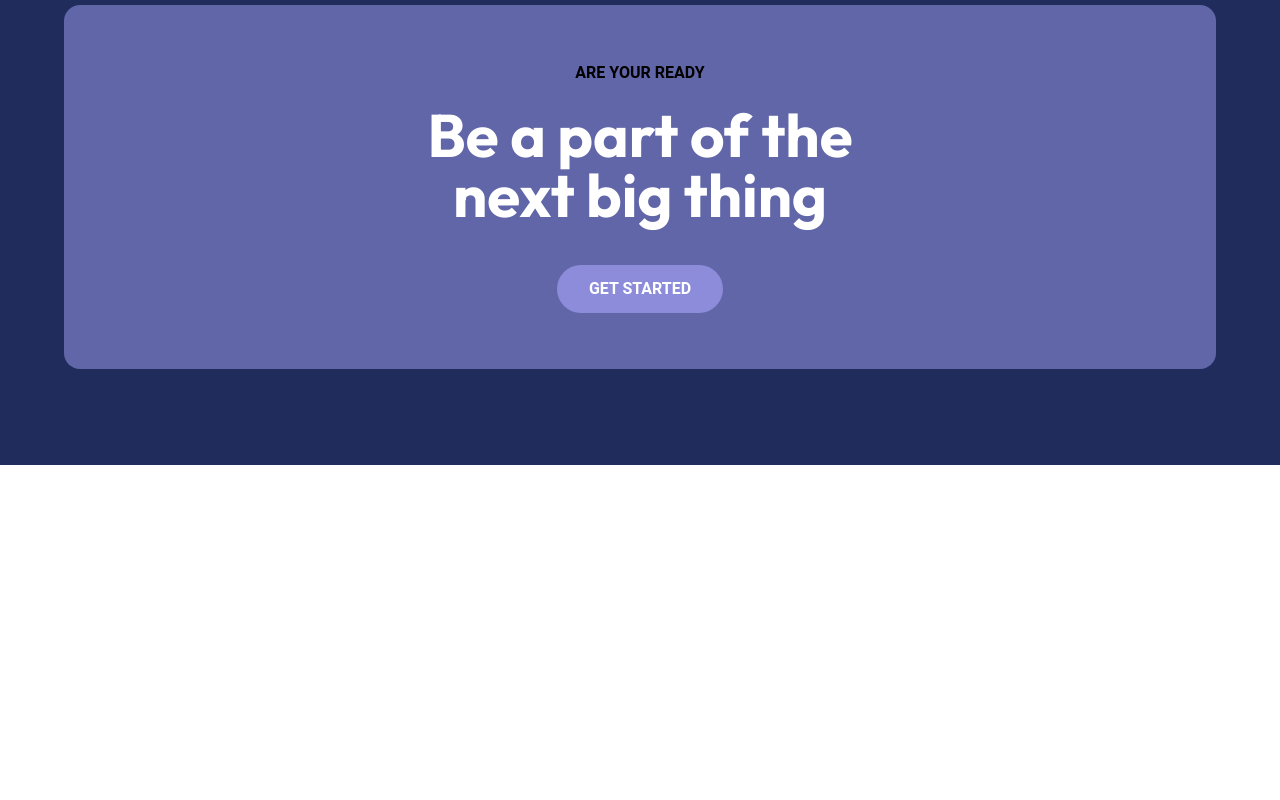
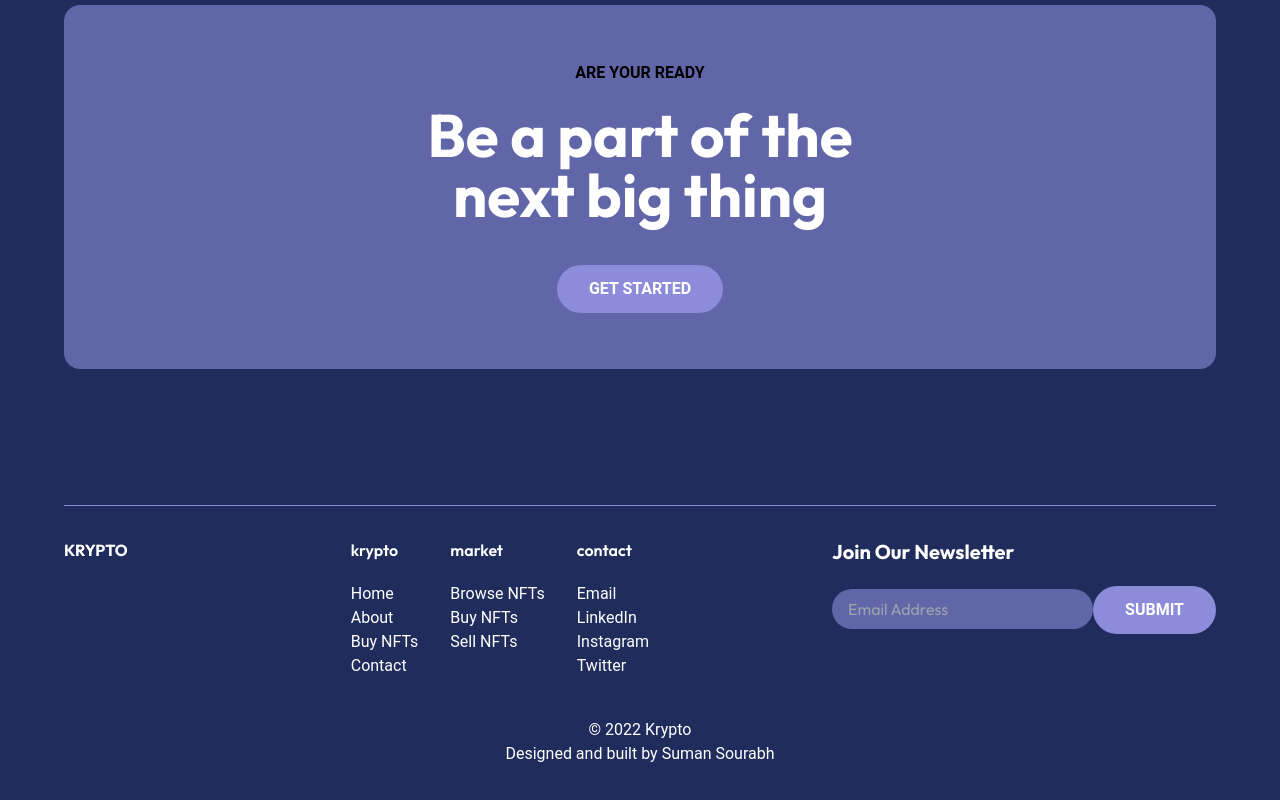
Before and after one commit to Sumansourabh14/modern-ui-ux-website, a React (Create React App) app: page / in a window 1280 px wide. Shown: the part 3402-4202 px from the top of the page. Before the commit the page ends 3867 px from the top, so only its background shows below. Built offline with nearby package versions, Linux system fonts and the light colour scheme; the HTML template or start-up script is replaced by a standard one.

Commit message:
add footer

```diff
--- a/public/index.html
+++ b/public/index.html
@@ -2,42 +2,15 @@
 <html lang="en">
   <head>
     <meta charset="utf-8" />
-    <link rel="icon" href="%PUBLIC_URL%/favicon.ico" />
     <meta name="viewport" content="width=device-width, initial-scale=1" />
     <meta name="theme-color" content="#000000" />
     <meta
       name="description"
       content="Web site created using create-react-app"
     />
-    <link rel="apple-touch-icon" href="%PUBLIC_URL%/logo192.png" />
-    <!--
-      manifest.json provides metadata used when your web app is installed on a
-      user's mobile device or desktop. See https://developers.google.com/web/fundamentals/web-app-manifest/
-    -->
-    <link rel="manifest" href="%PUBLIC_URL%/manifest.json" />
-    <!--
-      Notice the use of %PUBLIC_URL% in the tags above.
-      It will be replaced with the URL of the `public` folder during the build.
-      Only files inside the `public` folder can be referenced from the HTML.
-
-      Unlike "/favicon.ico" or "favicon.ico", "%PUBLIC_URL%/favicon.ico" will
-      work correctly both with client-side routing and a non-root public URL.
-      Learn how to configure a non-root public URL by running `npm run build`.
-    -->
     <title>React App</title>
   </head>
   <body>
-    <noscript>You need to enable JavaScript to run this app.</noscript>
     <div id="root"></div>
-    <!--
-      This HTML file is a template.
-      If you open it directly in the browser, you will see an empty page.
-
-      You can add webfonts, meta tags, or analytics to this file.
-      The build step will place the bundled scripts into the <body> tag.
-
-      To begin the development, run `npm start` or `yarn start`.
-      To create a production bundle, use `npm run build` or `yarn build`.
-    -->
   </body>
 </html>
--- a/src/App.js
+++ b/src/App.js
@@ -1,5 +1,5 @@
 import styles from "./style";
-import { Navbar, Hero, Clients, Analytics, GetApp, Access, Testimonials, CTA } from "./components";
+import { Navbar, Hero, Clients, Analytics, GetApp, Access, Testimonials, CTA, Footer } from "./components";
 
 function App() {
   return (
@@ -25,6 +25,7 @@
           <Access />
           <Testimonials />
           <CTA />
+          <Footer />
         </div>
       </div>
 
--- a/src/components/Clients.js
+++ b/src/components/Clients.js
@@ -8,7 +8,7 @@
             <ul className='bg-secondary bg-opacity-20 py-4 px-8 grid grid-cols-2 justify-between items-center sm:flex rounded-2xl'>
                 {clientsContent.map(client => {
                     return (
-                        <div className='opacity-90'>
+                        <div key={client.id} className='opacity-90'>
                             <img src={client.image} />
                         </div>
                     )
--- /dev/null
+++ b/src/components/Footer.js
@@ -0,0 +1,52 @@
+import React from 'react';
+import { footerContent } from '../constants';
+import Button from './Button';
+
+function Footer() {
+    return (
+        <footer className='text-white py-10'>
+            <div className='flex flex-row flex-wrap justify-between border-t border-secondary pt-8'>
+                <h3 className='mr-10 font-bold uppercase font-outfit'>Krypto</h3>
+
+                <div className='flex items-start justify-between'>
+                    {footerContent.map((item, index) => {
+                        return (
+                            <div className="mx-4">
+                                <h4 className='font-semibold font-outfit mb-5'>{item.title}</h4>
+                                <ul>
+                                    {item.list.map((innerItem, index) => {
+                                        return (
+                                            <li key={innerItem.name}>
+                                                <a href={innerItem.link}>{innerItem.name}</a>
+                                            </li>
+                                        )
+                                    })}
+                                </ul>
+                            </div>
+                        )
+                    })}
+                </div>
+
+                <div className='mx-auto md:mx-0 my-10 md:my-0'>
+                    <h3 className='font-bold font-outfit text-xl mb-5'>Join Our Newsletter</h3>
+                    <input
+                        placeholder='Email Address'
+                        className='py-2 px-4 font-outfit bg-secondary bg-opacity-60 text-gray-200 outline-none rounded-full'
+                    />
+                    <Button
+                        buttonText="submit"
+                        customClasses="py-2"
+                    />
+                </div>
+            </div>
+
+            <div className='text-center pt-10'>
+                <p>© 2022 Krypto</p>
+                <p>Designed and built by Suman Sourabh</p>
+            </div>
+
+        </footer>
+    )
+}
+
+export default Footer;
--- a/src/components/Testimonials.js
+++ b/src/components/Testimonials.js
@@ -11,7 +11,7 @@
                 {testimonials.content.map((testimonial, index) => (
                     <li
                         key={testimonial.id}
-                        className={`bg-secondary bg-opacity-40 p-6 rounded-xl mb-10 md:mb-0 ${index === testimonial.length - 1 ? "md:mr-0" : "md:mr-10" }`}
+                        className={`bg-secondary bg-opacity-30 p-6 rounded-xl mb-10 md:mb-0 ${index === testimonial.length - 1 ? "md:mr-0" : "md:mr-10"}`}
                     >
                         <img
                             src={testimonial.img}
--- a/src/components/index.js
+++ b/src/components/index.js
@@ -6,5 +6,6 @@
 import Access from './Access';
 import Testimonials from './Testimonials';
 import CTA from './CTA';
+import Footer from './Footer';
 
-export { Navbar, Hero, Clients, Analytics, GetApp, Access, Testimonials, CTA };
+export { Navbar, Hero, Clients, Analytics, GetApp, Access, Testimonials, CTA, Footer };
--- a/src/constants/index.js
+++ b/src/constants/index.js
@@ -119,3 +119,65 @@
     title: "Be a part of the next big thing",
     buttonText: "Get started",
 }
+
+export const footerContent = [
+    {
+        title: "krypto",
+        list: [
+            {
+                name: "Home",
+                link: "#",
+            },
+            {
+                name: "About",
+                link: "#",
+            },
+            {
+                name: "Buy NFTs",
+                link: "#",
+            },
+            {
+                name: "Contact",
+                link: "#",
+            },
+        ]
+    },
+    {
+        title: "market",
+        list: [
+            {
+                name: "Browse NFTs",
+                link: "#",
+            },
+            {
+                name: "Buy NFTs",
+                link: "#",
+            },
+            {
+                name: "Sell NFTs",
+                link: "#",
+            },
+        ]
+    },
+    {
+        title: "contact",
+        list: [
+            {
+                name: "Email",
+                link: "#",
+            },
+            {
+                name: "LinkedIn",
+                link: "#",
+            },
+            {
+                name: "Instagram",
+                link: "#",
+            },
+            {
+                name: "Twitter",
+                link: "#",
+            },
+        ]
+    },
+]
```
Also changed, not shown: public/manifest.json (deleted).
